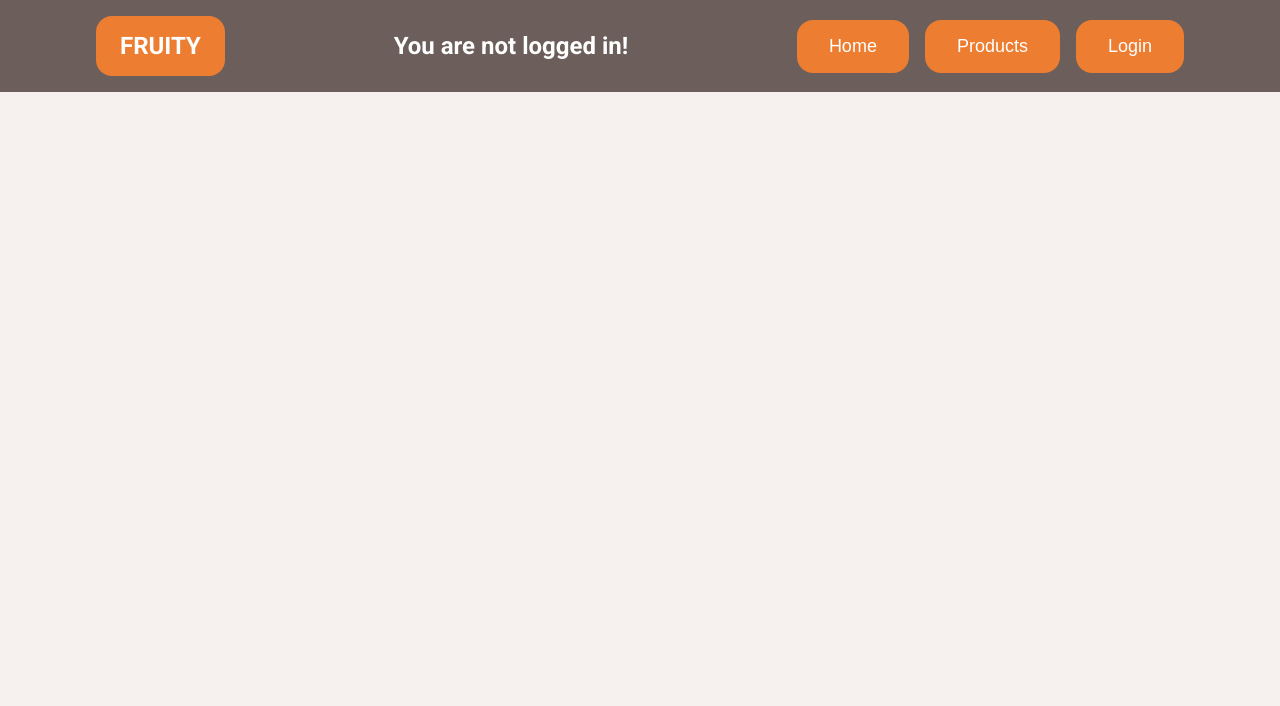
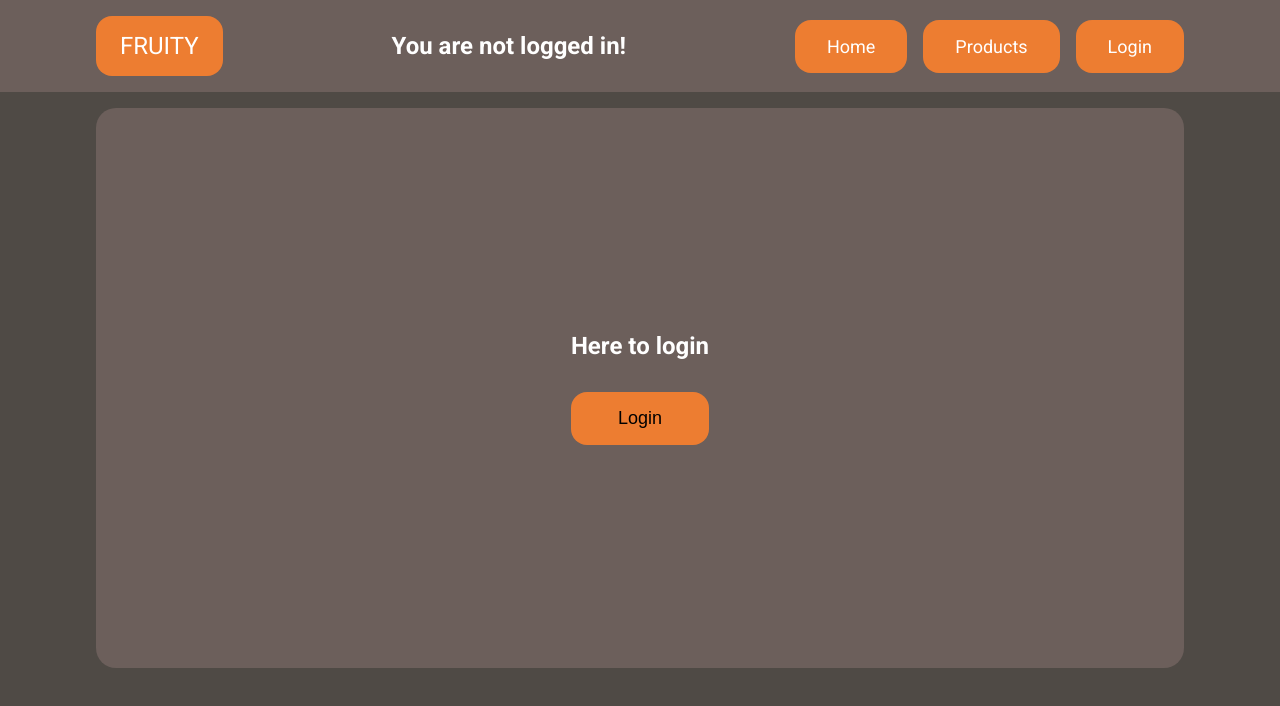
Before and after one commit to Stalkakuma/react-products-school, a React (Vite) app: page /react-products-school/user in a window 1280 px wide. Shown: the top 706 px of the page. Built offline with nearby package versions, Linux system fonts and the light colour scheme; the HTML template or start-up script is replaced by a standard one.

Commit message:
Dashboard, Contacts, Login

```diff
--- a/src/App.jsx
+++ b/src/App.jsx
@@ -1,3 +1,5 @@
+import { Dashboard } from './components/Dashboard/Dashboard';
+import { Login } from './components/Login/Login';
 import { NavBar } from './components/NavBar';
 import { ProductList } from './components/ProductList';
 import { UserProvider } from './store/UserContext';
@@ -11,7 +13,9 @@ function App() {
       <NavBar />
       <StyledApp>
         <Routes>
+          <Route path="/react-products-school/" element={<Dashboard />} />
           <Route path="/react-products-school/products" element={<ProductList />} />
+          <Route path="/react-products-school/user" element={<Login />} />
         </Routes>
       </StyledApp>
     </UserProvider>
--- /dev/null
+++ b/src/components/Dashboard/Contacts.jsx
@@ -0,0 +1,19 @@
+import { StyledContacts, StyledListItem, StyledServices } from '../../styes/DashboardStyles';
+import { StyledSizingWrapper } from '../../styes/GlobalStyles';
+
+export const Contacts = () => {
+  return (
+    <>
+      <StyledContacts>
+        <StyledSizingWrapper>
+          <StyledServices>
+            <h2>CONTACTS</h2>
+            <ul>
+              <StyledListItem>stalkakuma@gmail.com</StyledListItem>
+            </ul>
+          </StyledServices>
+        </StyledSizingWrapper>
+      </StyledContacts>
+    </>
+  );
+};
--- /dev/null
+++ b/src/components/Dashboard/Dashboard.jsx
@@ -0,0 +1,35 @@
+import {
+  HeroImage,
+  HeroSection,
+  StyledHeading,
+  StyledLink,
+  StyledListItem,
+  StyledServices,
+  StyledServicesContainer,
+} from '../../styes/DashboardStyles';
+import { StyledSizingWrapper } from '../../styes/GlobalStyles';
+import { Contacts } from './Contacts';
+
+export const Dashboard = () => {
+  return (
+    <>
+      <HeroSection>
+        <HeroImage src="./backgroundImage.jpg" alt="background image" />
+        <StyledHeading>Welcome!</StyledHeading>
+      </HeroSection>
+      <StyledServicesContainer>
+        <StyledSizingWrapper>
+          <StyledServices>
+            <h2>WHAT WE OFFER:</h2>
+            <ul>
+              <StyledListItem>
+                CHECK OUT OUR <StyledLink to={'/react-products-school/products'}>PRODUCTS</StyledLink>
+              </StyledListItem>
+            </ul>
+          </StyledServices>
+        </StyledSizingWrapper>
+      </StyledServicesContainer>
+      <Contacts />
+    </>
+  );
+};
--- /dev/null
+++ b/src/components/Login/Login.jsx
@@ -0,0 +1,16 @@
+import { StyledSizingWrapper } from '../../styes/GlobalStyles';
+import { StyledLoginCard, StyledLoginContainer } from '../../styes/LoginStyles';
+import { LoginButton } from '../LoginButton';
+
+export const Login = () => {
+  return (
+    <StyledLoginContainer>
+      <StyledSizingWrapper>
+        <StyledLoginCard>
+          <h2>Here to login</h2>
+          <LoginButton>Login</LoginButton>
+        </StyledLoginCard>
+      </StyledSizingWrapper>
+    </StyledLoginContainer>
+  );
+};
--- a/src/components/LoginButton.jsx
+++ b/src/components/LoginButton.jsx
@@ -1,16 +1,31 @@
 import React, { useContext } from 'react';
 import { UserContext } from '../store/UserContext';
 import { StyledButton } from '../styes/GlobalStyles';
+import { useNavigate } from 'react-router-dom';
 
 export const LoginButton = () => {
   const { user, logIn, logOut } = useContext(UserContext);
-
+  const navigate = useNavigate();
   return (
     <>
       {user ? (
-        <StyledButton onClick={logOut}>Logout</StyledButton>
+        <StyledButton
+          onClick={() => {
+            logOut();
+            navigate(-1);
+          }}
+        >
+          Logout
+        </StyledButton>
       ) : (
-        <StyledButton onClick={() => logIn('Dear User')}>Login</StyledButton>
+        <StyledButton
+          onClick={() => {
+            logIn('Dear User');
+            navigate(-1);
+          }}
+        >
+          Login
+        </StyledButton>
       )}
     </>
   );
--- a/src/components/NavBar.jsx
+++ b/src/components/NavBar.jsx
@@ -1,23 +1,20 @@
 import { StyledButtonSection, StyledLogo, StyledNav } from '../styes/NavBarStyles';
 import { StyledUserGreeting } from '../styes/ProductSection';
-import { StyledButton } from '../styes/GlobalStyles';
-import { LoginButton } from './LoginButton';
+import { StyledGlobalLink } from '../styes/GlobalStyles';
 import { UserContext } from '../store/UserContext';
 import { useContext } from 'react';
-import { useNavigate } from 'react-router-dom';
 
 export const NavBar = () => {
   const { user } = useContext(UserContext);
-  const navigate = useNavigate();
 
   return (
     <StyledNav>
       <StyledLogo>FRUITY</StyledLogo>
       <StyledUserGreeting>{user ? <h2>Welcome {user.name}</h2> : <h2>You are not logged in!</h2>}</StyledUserGreeting>
       <StyledButtonSection>
-        <StyledButton onClick={() => navigate('/react-products-school/')}>Home</StyledButton>
-        <StyledButton onClick={() => navigate('/react-products-school/products')}>Products</StyledButton>
-        <LoginButton />
+        <StyledGlobalLink to={'/react-products-school/'}>Home</StyledGlobalLink>
+        <StyledGlobalLink to={'/react-products-school/products'}>Products</StyledGlobalLink>
+        <StyledGlobalLink to={'/react-products-school/user'}>{user ? 'Profile' : 'Login'}</StyledGlobalLink>
       </StyledButtonSection>
     </StyledNav>
   );
--- /dev/null
+++ b/src/styes/DashboardStyles.jsx
@@ -0,0 +1,55 @@
+import styled from 'styled-components';
+import { Link } from 'react-router-dom';
+
+export const HeroSection = styled.section`
+  background-color: var(--lighterBackground);
+  display: flex;
+  height: 50vh;
+  position: relative;
+`;
+
+export const HeroImage = styled.img`
+  width: 100%;
+  object-fit: cover;
+`;
+
+export const StyledHeading = styled.h1`
+  position: absolute;
+  text-align: center;
+  align-self: center;
+  font-size: 5rem;
+  text-shadow: black solid 5px;
+  top: 0;
+  bottom: 0;
+  right: 0;
+  left: 0;
+`;
+
+export const StyledContacts = styled.section`
+  background-color: var(--card);
+  display: flex;
+  flex-flow: column wrap;
+  height: 30vh;
+`;
+
+export const StyledServicesContainer = styled.section`
+  display: flex;
+  flex-flow: column wrap;
+  height: 20vh;
+  background-color: var(--lighterBackground);
+`;
+
+export const StyledServices = styled.article`
+  display: flex;
+  flex-flow: column wrap;
+  gap: 1rem;
+`;
+
+export const StyledLink = styled(Link)`
+  text-decoration: none;
+  color: var(--card);
+`;
+
+export const StyledListItem = styled.li`
+  margin-left: 2rem;
+`;
--- a/src/styes/GlobalStyles.jsx
+++ b/src/styes/GlobalStyles.jsx
@@ -1,4 +1,5 @@
 import styled, { createGlobalStyle } from 'styled-components';
+import { Link } from 'react-router-dom';
 
 export const GlobalStyle = createGlobalStyle`
 
@@ -26,13 +27,12 @@ export const GlobalStyle = createGlobalStyle`
 
 export const StyledApp = styled.main`
   display: flex;
-  flex-flow: column wrap;
+  flex-flow: column nowrap;
   align-content: center;
 `;
 
 export const StyledButton = styled.button`
   background-color: var(--card);
-  color: white;
   border: none;
   padding: 1rem 2rem;
   border-radius: 1rem;
@@ -63,3 +63,24 @@ export const StyledLoader = styled.span`
     }
   }
 `;
+
+export const StyledSizingWrapper = styled.div`
+  padding: 1rem 6rem;
+  height: 100%;
+  width: 100%;
+`;
+
+export const StyledGlobalLink = styled(Link)`
+  background-color: var(--card);
+  border: none;
+  padding: 1rem 2rem;
+  border-radius: 1rem;
+  font-size: large;
+  cursor: pointer;
+  text-decoration: none;
+  color: white;
+
+  &:hover {
+    outline: var(--backgroundGray) solid 0.5rem;
+  }
+`;
--- /dev/null
+++ b/src/styes/LoginStyles.jsx
@@ -0,0 +1,19 @@
+import styled from 'styled-components';
+
+export const StyledLoginContainer = styled.section`
+  display: flex;
+  flex-flow: column wrap;
+  background-color: var(--backgroundGray);
+  height: 100vh;
+`;
+
+export const StyledLoginCard = styled.article`
+  display: flex;
+  flex-flow: column wrap;
+  background-color: var(--lighterBackground);
+  align-content: center;
+  justify-content: center;
+  gap: 2rem;
+  border-radius: 15pt;
+  height: 70vh;
+`;
--- a/src/styes/NavBarStyles.jsx
+++ b/src/styes/NavBarStyles.jsx
@@ -10,7 +10,7 @@ export const StyledNav = styled.nav`
   justify-content: space-between;
 `;
 
-export const StyledLogo = styled.h1`
+export const StyledLogo = styled.p`
   background-color: var(--card);
   padding: 1rem 1.5rem;
   border-radius: 1rem;
@@ -18,7 +18,7 @@ export const StyledLogo = styled.h1`
   color: white;
 `;
 
-export const StyledButtonSection = styled.section`
+export const StyledButtonSection = styled.nav`
   display: flex;
   gap: 1rem;
 `;
```
Also changed, not shown: 1 other file (tests, documents, lock files or other folders).
